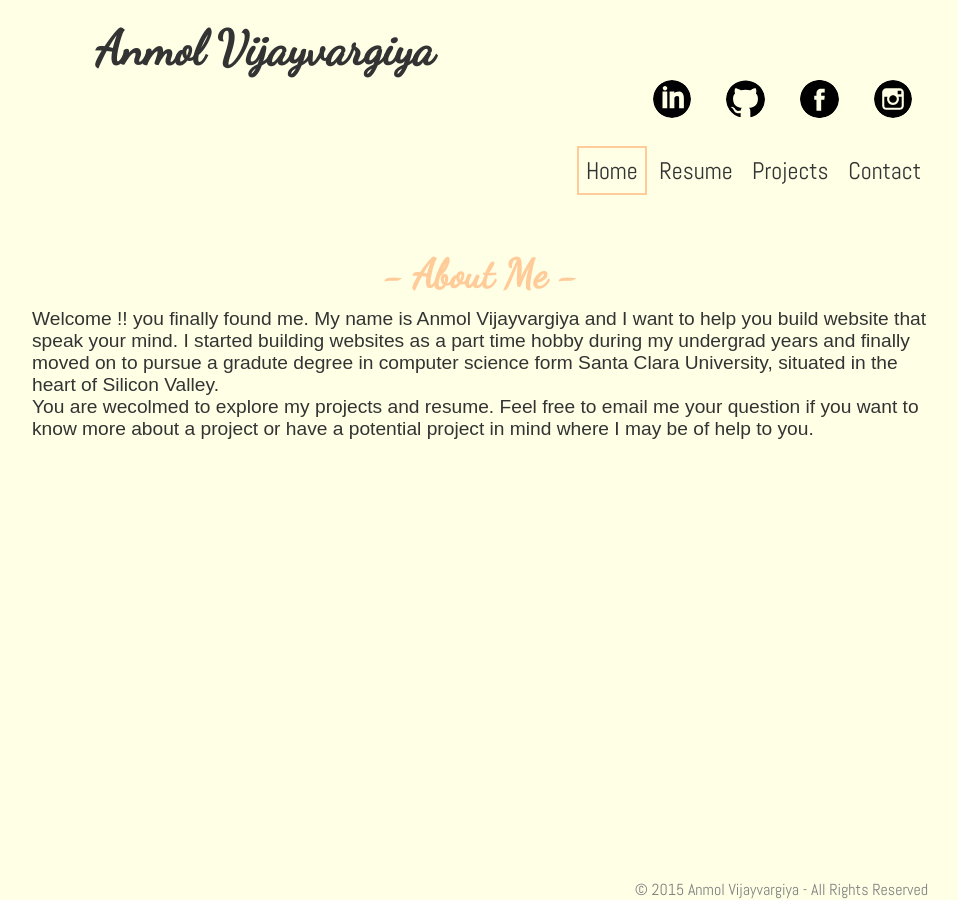
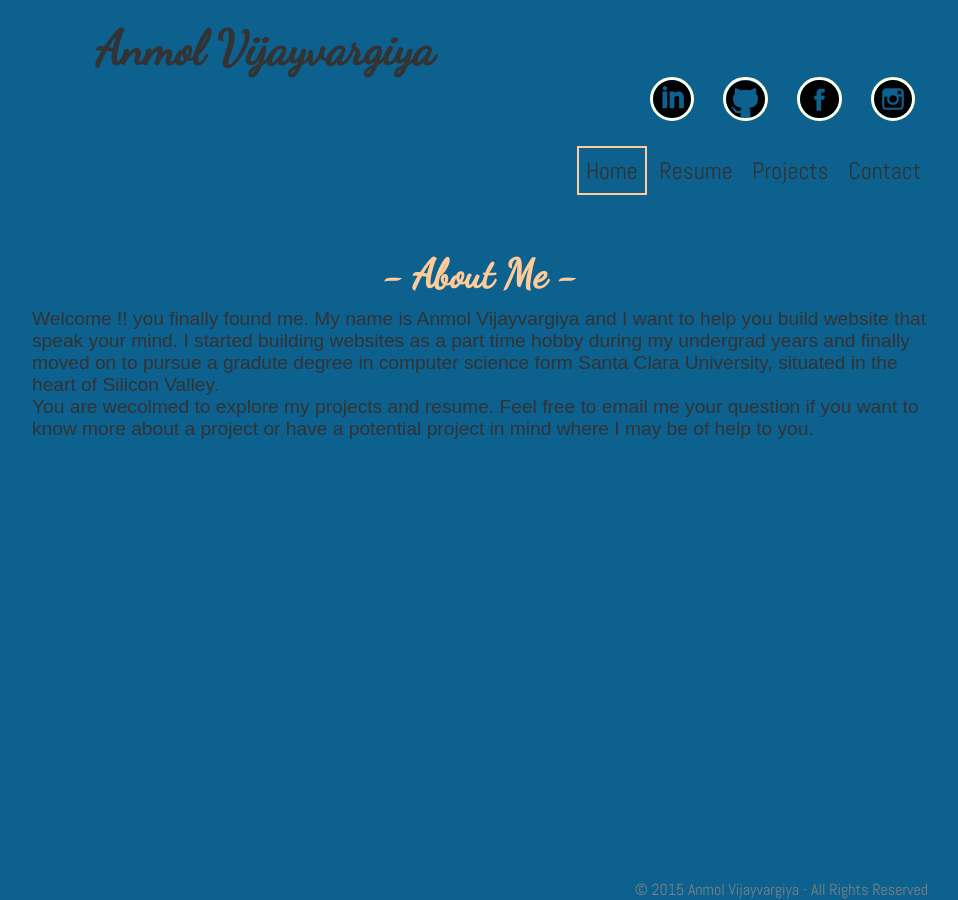
Before and after one commit to anmolvj/Portfolio-1.0, a Jekyll site: the page built from index.html, in a window 1280 px wide. Shown: the whole page, without its empty margins (160-1118 px from the left). Built offline with Jekyll 4.4.1, drawn with Linux system fonts in a browser that asks for light colours; some web fonts are replaced.

Commit message:
background color changed from #ffffe6 to  #0D618F

```diff
--- a/css/main.css
+++ b/css/main.css
@@ -18,7 +18,7 @@ body{
 	width: 70%;
 	height: 100vh;
 	margin: auto;
-	background-color: #ffffe6;
+	background-color: #0D618F;
 	/*background-color: lightblue;
 */	color: #333333;
 }
```
